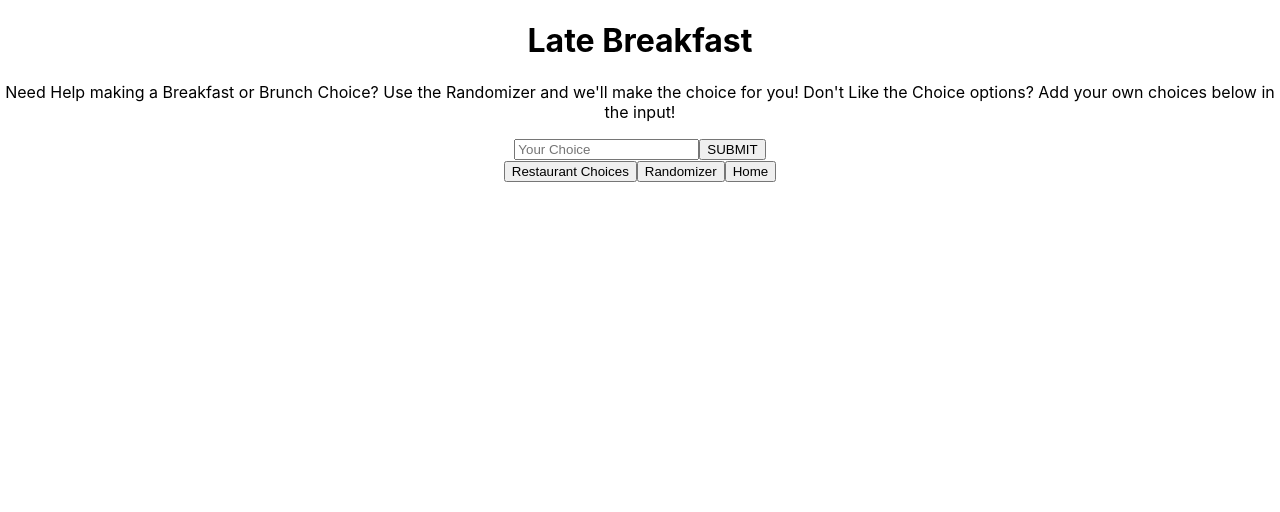
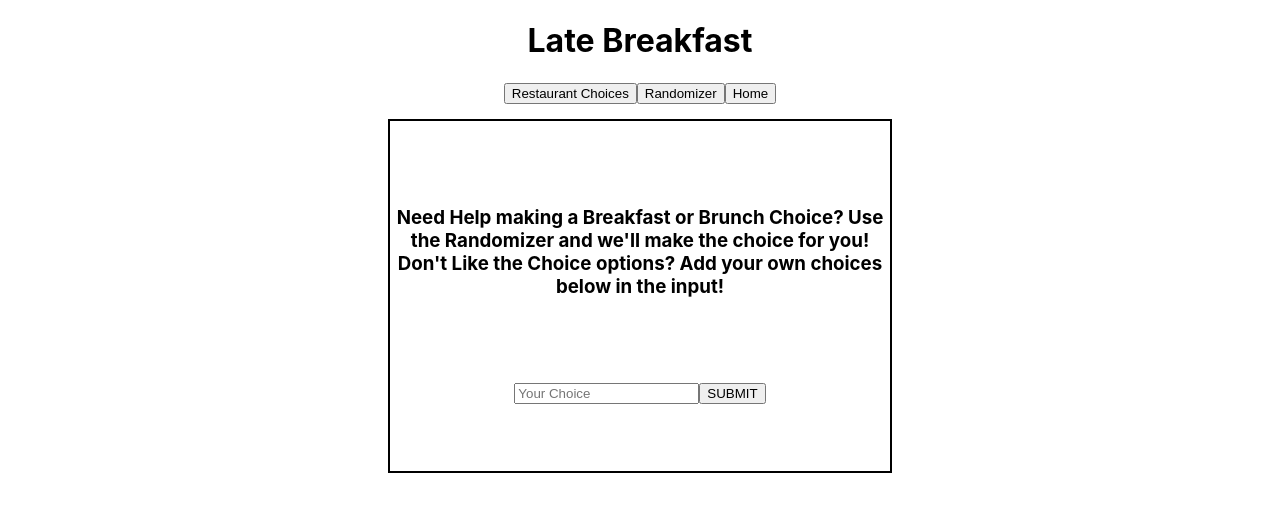
Before and after one commit to Hpablo08/late-breakfast, a React (Create React App) app: page / in a window 1280 px wide. Shown: the top 512 px of the page. Built offline with nearby package versions, Linux system fonts and the light colour scheme; no server answers.

Commit message:
add simple css

```diff
--- a/src/App.css
+++ b/src/App.css
@@ -2,37 +2,9 @@
   text-align: center;
 }
 
-.App-logo {
-  height: 40vmin;
-  pointer-events: none;
+.form {
+      display: flex;
+        flex-direction: row;
+        align-content: space-between;
+        justify-content: center;
 }
-
-@media (prefers-reduced-motion: no-preference) {
-  .App-logo {
-    animation: App-logo-spin infinite 20s linear;
-  }
-}
-
-.App-header {
-  background-color: #282c34;
-  min-height: 100vh;
-  display: flex;
-  flex-direction: column;
-  align-items: center;
-  justify-content: center;
-  font-size: calc(10px + 2vmin);
-  color: white;
-}
-
-.App-link {
-  color: #61dafb;
-}
-
-@keyframes App-logo-spin {
-  from {
-    transform: rotate(0deg);
-  }
-  to {
-    transform: rotate(360deg);
-  }
-}
--- a/src/App.js
+++ b/src/App.js
@@ -32,17 +32,20 @@ class App extends Component {
   render() {
    // console.log(this.state.restaurants)
 return (
-  <main className="App">
-    <h1>Late Breakfast</h1>
-    <p>
-      Need Help making a Breakfast or Brunch Choice? Use the Randomizer and
-      we'll make the choice for you! Don't Like the Choice options? Add your own
-      choices below in the input!
-    </p>
-    <Form addRestaurant={this.addRestaurant} />
+  <div className="App">
+
     <div>
       <NavigationBar restaurants={this.state.restaurants} />
       <Switch>
+        <Route
+          exact
+          path="/"
+          render={() => (
+            <div className="form">
+              <Form addRestaurant={this.addRestaurant} />
+            </div>
+          )}
+        />
         <Route
           path="/choices"
           render={() => <Choices restaurants={this.state.restaurants} />}
@@ -57,7 +60,7 @@ return (
         />
       </Switch>
     </div>
-  </main>
+  </div>
 );
   }
 
--- a/src/Components/Details/Detail.js
+++ b/src/Components/Details/Detail.js
@@ -44,8 +44,8 @@ class Details extends Component {
         </h2>
         <h2>Address: {rest.address}</h2>
         <p>{rest.time}</p>
-        <Link to={"/"}>
-          <button className="details-home-btn">Home</button>
+        <Link to={"/choices"}>
+          <button className="details-home-btn">Back to Restaurants</button>
         </Link>
       </div>
     );
--- a/src/Components/Form/Form.css
+++ b/src/Components/Form/Form.css
@@ -0,0 +1,14 @@
+.suggestion-container{
+  display: flex;
+  flex-direction: column;
+  justify-content: space-evenly;
+  border: 2px solid black;
+  width: 500px;
+  height: 350px;
+
+}
+
+.suggestion{
+  margin-left: 2px;
+  margin-right: 2px;
+}
--- a/src/Components/Form/Form.js
+++ b/src/Components/Form/Form.js
@@ -1,5 +1,5 @@
 import React, {useState} from "react";
-
+import "./Form.css"
 
 const Form = ({ addRestaurant }) => {
   const [name, setUserChoice] = useState("");
@@ -9,7 +9,7 @@ const Form = ({ addRestaurant }) => {
     const newChoice = {
       id: Date.now(),
       name,
-      time: [],
+      time: null,
       image:null,
       websiteLink: null,
       address:null
@@ -22,6 +22,12 @@ const Form = ({ addRestaurant }) => {
     setUserChoice("");
   };
   return (
+    <div className="suggestion-container">
+      <h3 className="suggestion">
+        Need Help making a Breakfast or Brunch Choice? Use the Randomizer and
+        we'll make the choice for you! Don't Like the Choice options? Add your
+        own choices below in the input!
+      </h3>
       <form className="form">
         <input
           type="text"
@@ -30,8 +36,9 @@ const Form = ({ addRestaurant }) => {
           value={name}
           onChange={(event) => setUserChoice(event.target.value)}
         />
-      <button onClick={submitUserChoice}>SUBMIT</button>
+        <button className='submit' onClick={submitUserChoice}>SUBMIT</button>
       </form>
+    </div>
   );
 };
 
--- /dev/null
+++ b/src/Components/Loading/Loading.css
@@ -0,0 +1,44 @@
+:root {
+  --main-color: #ecf0f1;
+  --point-color: #555;
+  --size: 5px;
+}
+
+.loader {
+  background-color: var(--main-color);
+  overflow: hidden;
+  width: 100%;
+  height: 100%;
+  position: fixed;
+  top: 0;
+  left: 0;
+  display: flex;
+  align-items: center;
+  align-content: center;
+  justify-content: center;
+  z-index: 100000;
+}
+
+.loader__element {
+  border-radius: 100%;
+  border: var(--size) solid var(--point-color);
+  margin: calc(var(--size)*2);
+}
+
+.loader__element:nth-child(1) {
+  animation: preloader .6s ease-in-out alternate infinite;
+}
+
+.loader__element:nth-child(2) {
+  animation: preloader .6s ease-in-out alternate .2s infinite;
+}
+
+.loader__element:nth-child(3) {
+  animation: preloader .6s ease-in-out alternate .4s infinite;
+}
+
+@keyframes preloader {
+  100% {
+    transform: scale(2);
+  }
+}
--- a/src/Components/NavigationBar/NavigationBar.css
+++ b/src/Components/NavigationBar/NavigationBar.css
@@ -0,0 +1,3 @@
+.nav-btn-container {
+  margin-bottom: 15px;
+}
--- a/src/Components/NavigationBar/NavigationBar.js
+++ b/src/Components/NavigationBar/NavigationBar.js
@@ -6,7 +6,9 @@ import Randomizer from "../Randomizer/Randomizer";
 
 const NavigationBar = ({restaurants}) => {
   return (
-    <div>
+    <div className="nav-bar">
+      <h1 className="neon-sign">Late Breakfast</h1>
+      <div className="nav-btn-container">
         <Link
           to={"/choices"}
           onClick={() => {
@@ -27,6 +29,7 @@ const NavigationBar = ({restaurants}) => {
           <button className="details-home-btn">Home</button>
         </Link>
       </div>
+    </div>
   );
 }
 
--- a/src/api.js
+++ b/src/api.js
@@ -1,3 +1,3 @@
 export const fetchBrunchData = async () => {
-  return await fetch("http://localhost:3001/api/v1/brunch");
+  return await fetch("https://late-breakfast-api.vercel.app/api/v1/brunch");
 }
```
Also changed, not shown: src/Components/Loading/Loading.js (added, +14 -0 lines). Lines whose indentation alone changed are shown as unchanged.
